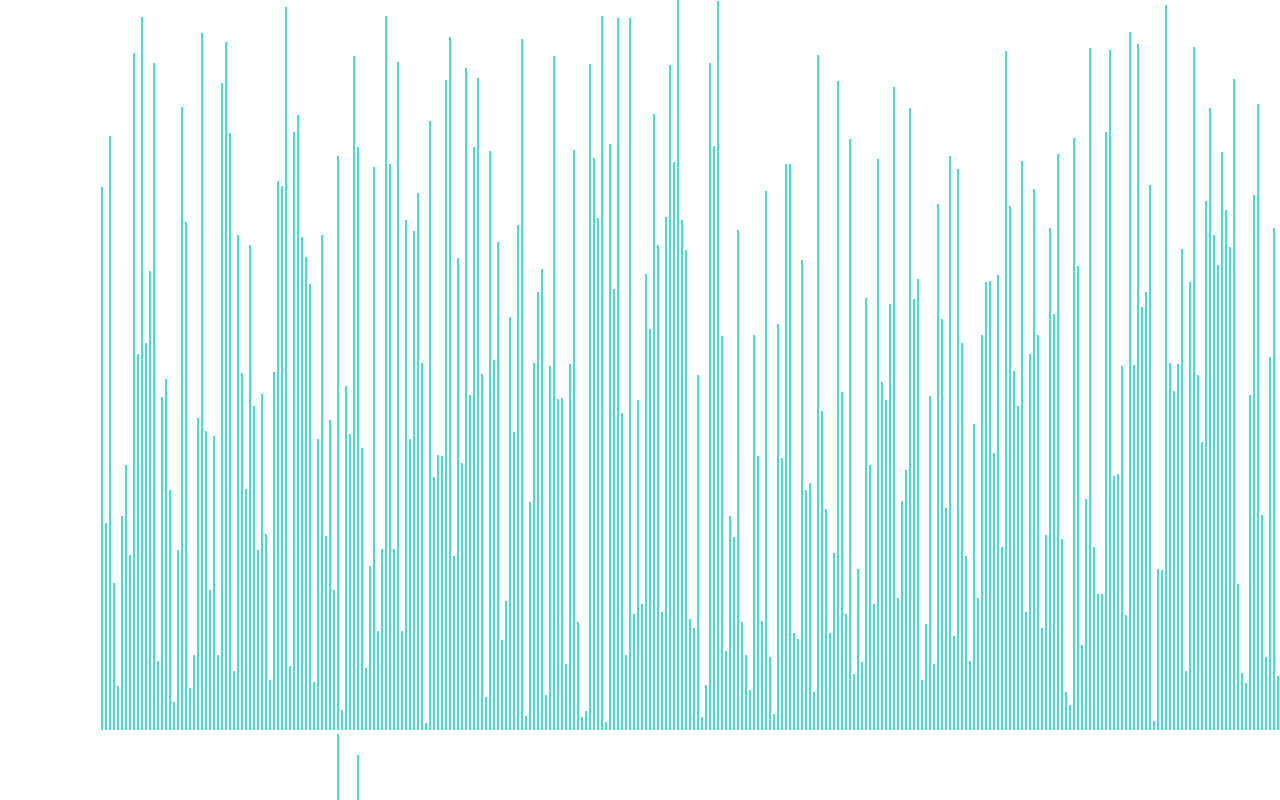
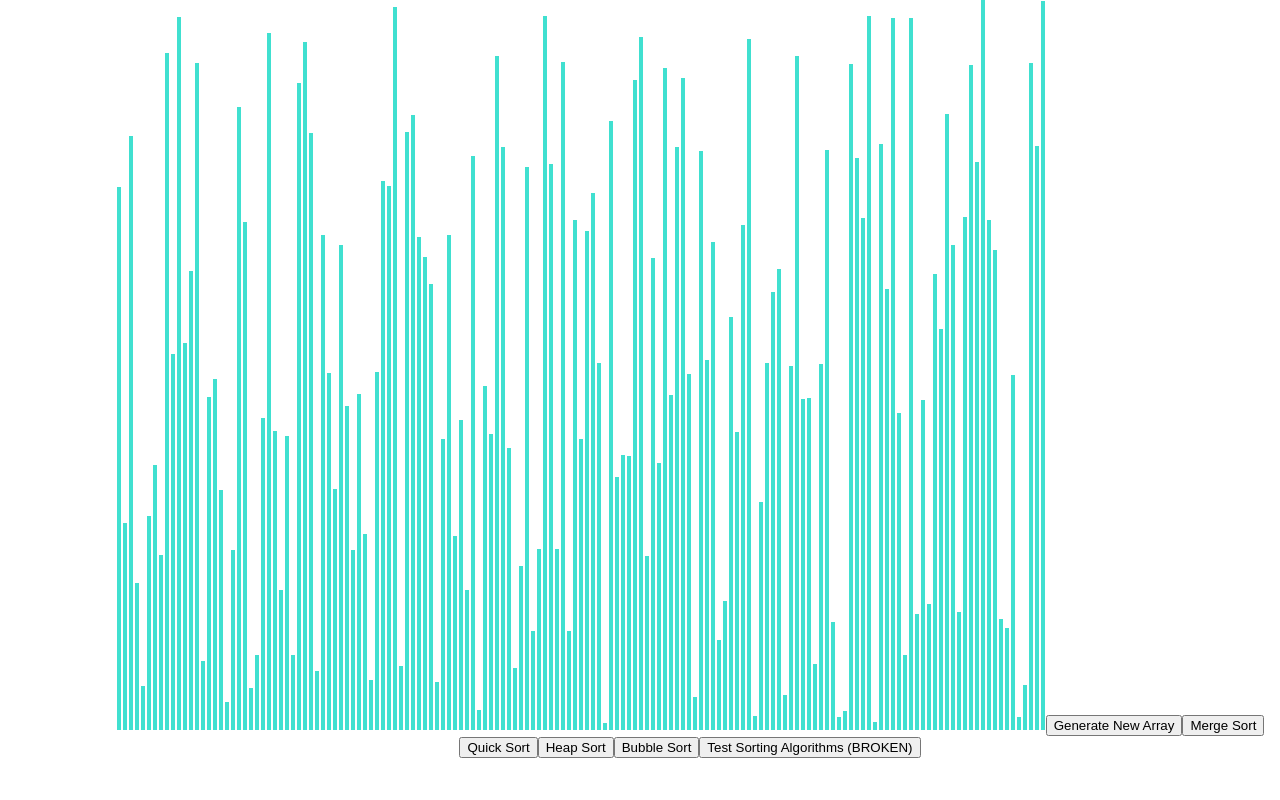
Before and after one commit to matthewloweng/mloweng-sorting-visualizer, a React (Create React App) app: page / in a window 1280 px wide. Shown: the top 800 px of the page. Built offline with nearby package versions, Linux system fonts and the light colour scheme.

Commit message:
modifying array width and number

```diff
--- a/src/SortingVisualizer/SortingVisualizer.css
+++ b/src/SortingVisualizer/SortingVisualizer.css
@@ -5,7 +5,7 @@
 }
 
 .array-bar {
-  width: 2px;
+  width: 4px;
   display: inline-block;
   margin: 0 1px;
 }
--- a/src/SortingVisualizer/SortingVisualizer.jsx
+++ b/src/SortingVisualizer/SortingVisualizer.jsx
@@ -6,7 +6,7 @@ import './SortingVisualizer.css';
 const ANIMATION_SPEED_MS = 5;
 
 // Change this value for the number of bars (value) in the array.
-const NUMBER_OF_ARRAY_BARS = 310;
+const NUMBER_OF_ARRAY_BARS = 155;
 
 // This is the main color of the array bars.
 const PRIMARY_COLOR = 'turquoise';
```
